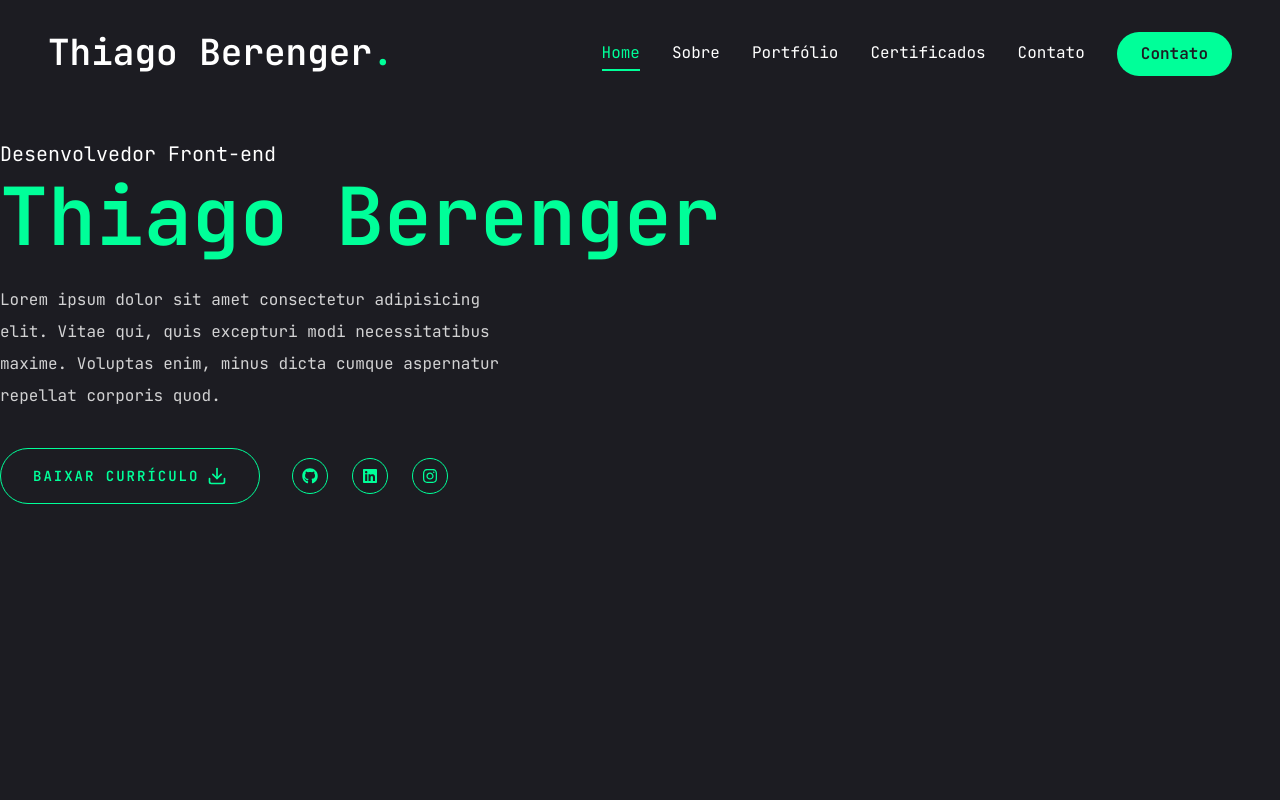
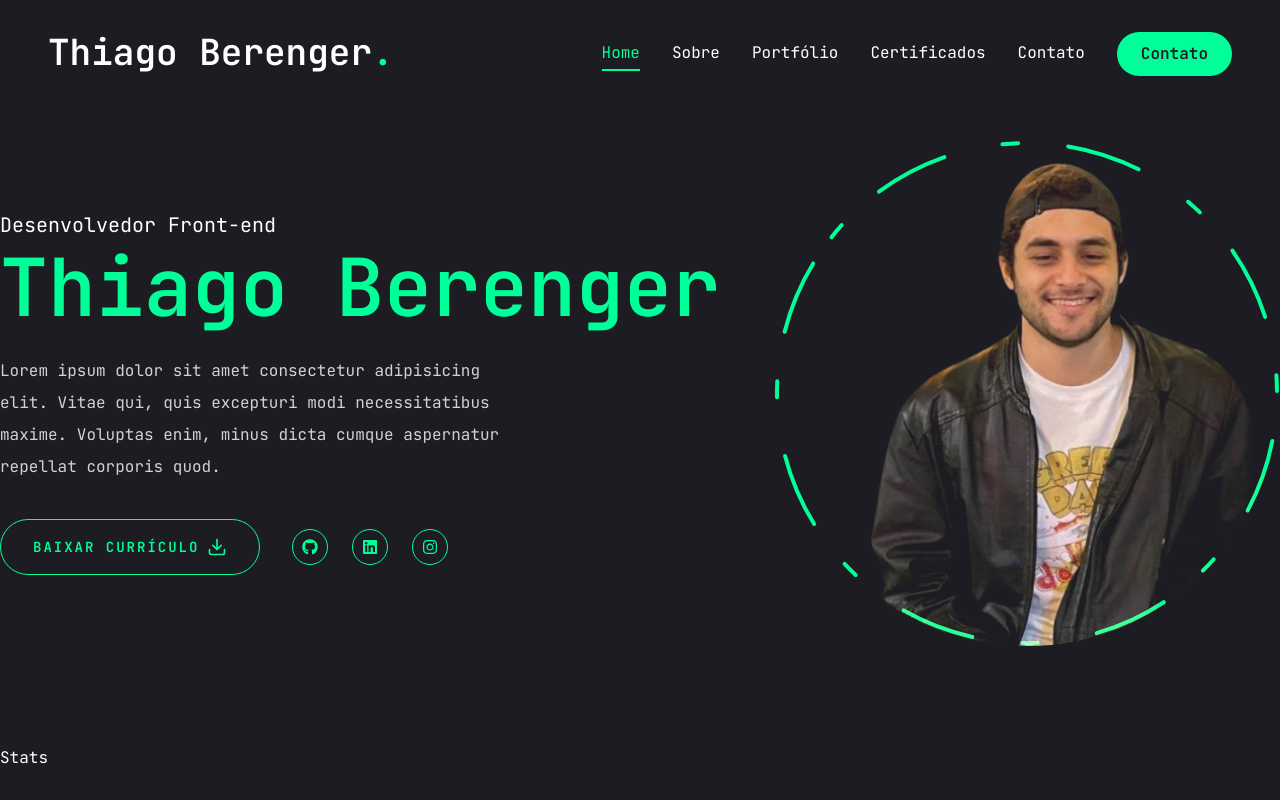
Before and after one commit to ThiagoBerenger/portfolio, a Next.js app: page / in a window 1280 px wide. Built offline with nearby package versions, Linux system fonts and the light colour scheme.

Commit message:
estilizando svg sobre foto

```diff
--- a/app/page.jsx
+++ b/app/page.jsx
@@ -1,5 +1,6 @@
 import Photo from '@/components/Photo'
 import Social from '@/components/Social'
+import Stats from '@/components/Stats'
 import { Button } from '@/components/ui/button'
 import { FiDownload } from 'react-icons/fi'
 
@@ -8,7 +9,7 @@ const Home = () => {
     <section className='h-full'>
       <div className='container mx-auto h-full'>
         <div className='flex flex-col xl:flex-row items-center justify-between xl:pt-8 xl:pb-24'>
-          <div className='text-center xl:text-left'>
+          <div className='text-center xl:text-left order-2 xl:order-none'>
             <span className='text-xl'>Desenvolvedor Front-end</span>
             <h1 className='h1 mb-6'>
               <span className='text-accent'>Thiago Berenger</span>
@@ -29,11 +30,12 @@ const Home = () => {
             </div>
           </div>
           </div>
-          <div>
+          <div className='order-1 xl:oder-none mb-8 xl:mb-0'>
             <Photo />
           </div>
         </div>
       </div>
+      <Stats />
     </section>
   )
 }
--- a/components/Photo.jsx
+++ b/components/Photo.jsx
@@ -12,21 +12,51 @@ const Photo = () => {
             transition: {delay: 2, duration: .5, ease: 'easeIn'}
          }}
         >
+          {/* imagem */}
             <motion.div
             initial={{ opacity: 0 }}
             animate={{ opacity: 1,
                 transition: {delay: 2.4, duration: .5, ease: 'easeInOut'}
              }}
-            className="w-[298] h-[298] xl:w-[498] xl:h-[498] mix-blend-lighten">
+            className="mix-blend-lighten">
                 <Image src='/assets/photo.png'
                 priority quality={100}
                 fill
                 alt=""
                 className="obect-contain rounded-full"/>
             </motion.div>
+          {/* circulo */}
+          <motion.svg
+          className='w-[300px] xl:w-[506px] h-[300px] xl:h-[506px]'
+          fill='transparent'
+          viewBox='0 0 506 506'
+          xmlns='http://www.w3.org/2000/svg'
+          >
+            <motion.circle
+            cx='253'
+            cy='253'
+            r='250'
+            stroke='#00ff99'
+            strokeWidth='4'
+            strokeLinecap='round'
+            strokeLinejoin='round'
+            initial={{ strokeDasharray: '24 10 0 0'}}
+            animate={{
+                strokeDasharray: ['15 120 25 25', '16 25 92 72', '4 250 22 22'],
+                rotate: [120, 360],
+            }}
+            transition={{
+              duration: 20,
+              repeat: Infinity,
+              repeatType: 'reverse'}}
+            />
+          </motion.svg>
         </motion.div>
     </div>
   )
 }
 
 export default Photo
+
+
+// https://www.youtube.com/watch?v=dImgZ_AH7uA 1:10:54
--- /dev/null
+++ b/components/Stats.jsx
@@ -0,0 +1,9 @@
+'use client'
+
+const Stats = () => {
+  return (
+    <div>Stats</div>
+  )
+}
+
+export default Stats
```
